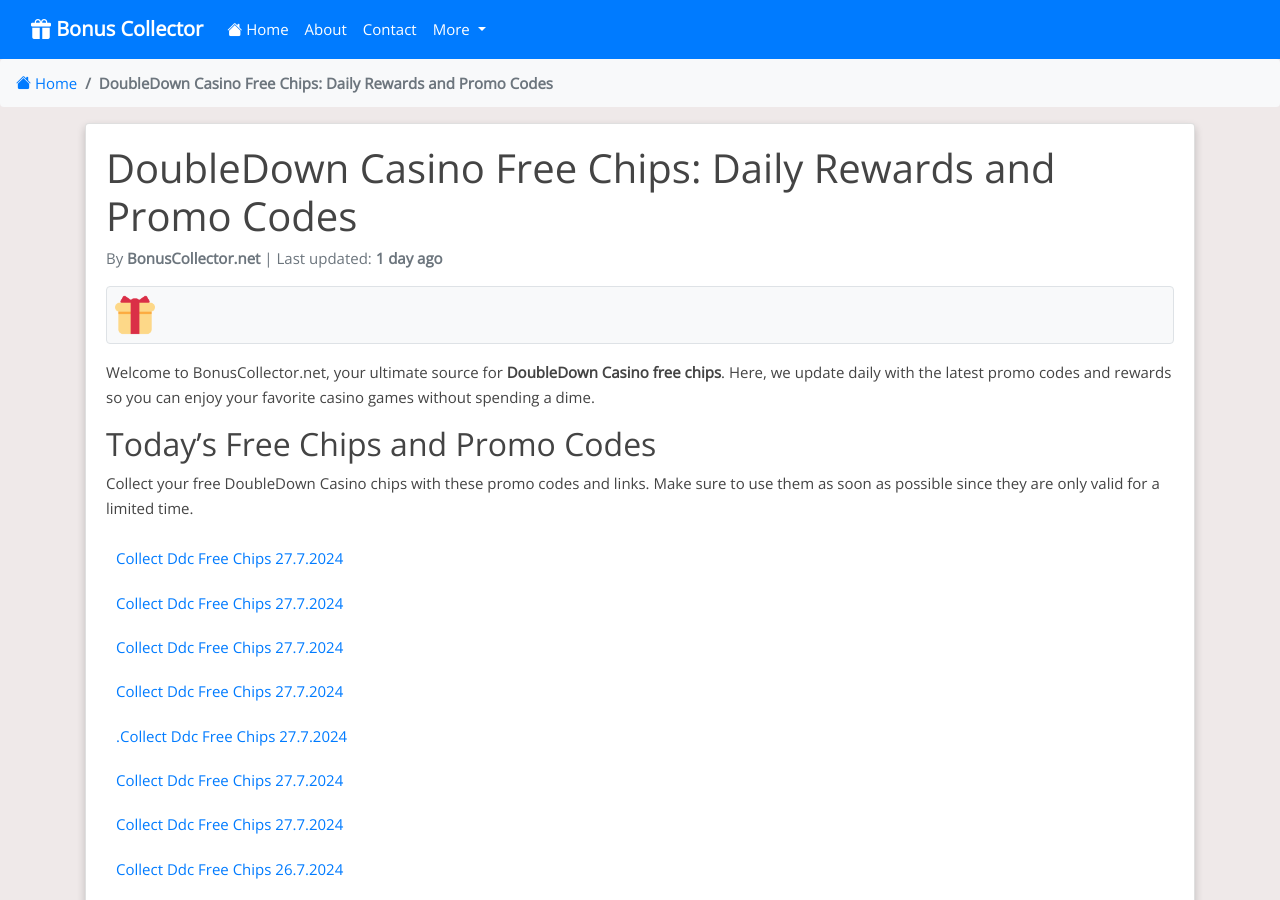
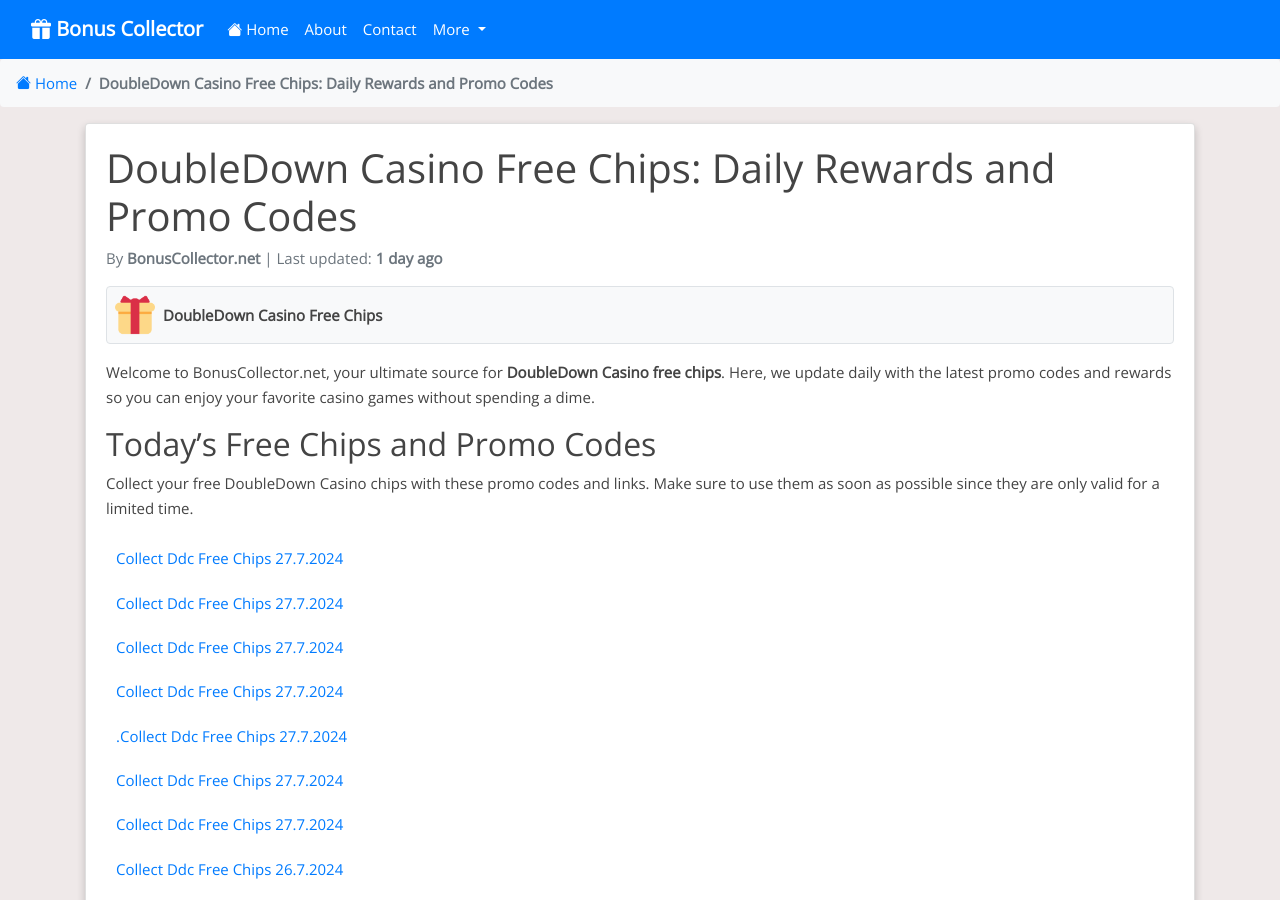
Before and after one commit to Prollad99/bs-net, a Jekyll site: the page built from _posts/2024-07-19-doubledown-casino.md, in a window 1280 px wide and 900 px high. Built offline with Jekyll 4.4.1, drawn with Linux system fonts in a browser that asks for light colours; nearby versions of some CDN libraries; comment, search, counter and statistics services are not loaded.

Commit message:
Update 2024-07-19-doubledown-casino.md

```diff
--- a/_posts/2024-07-19-doubledown-casino.md
+++ b/_posts/2024-07-19-doubledown-casino.md
@@ -9,6 +9,8 @@
 permalink: /doubledown-casino-free-chips/
 image: /assets/images/doubledown-casino.jpeg
 include_file: doubledown-casino.html
+manifest: /manifests/doubledown-casino.json
+app_name: "DoubleDown Casino Free Chips"
 ---
 
 Welcome to BonusCollector.net, your ultimate source for **DoubleDown Casino free chips**. Here, we update daily with the latest promo codes and rewards so you can enjoy your favorite casino games without spending a dime.
```
